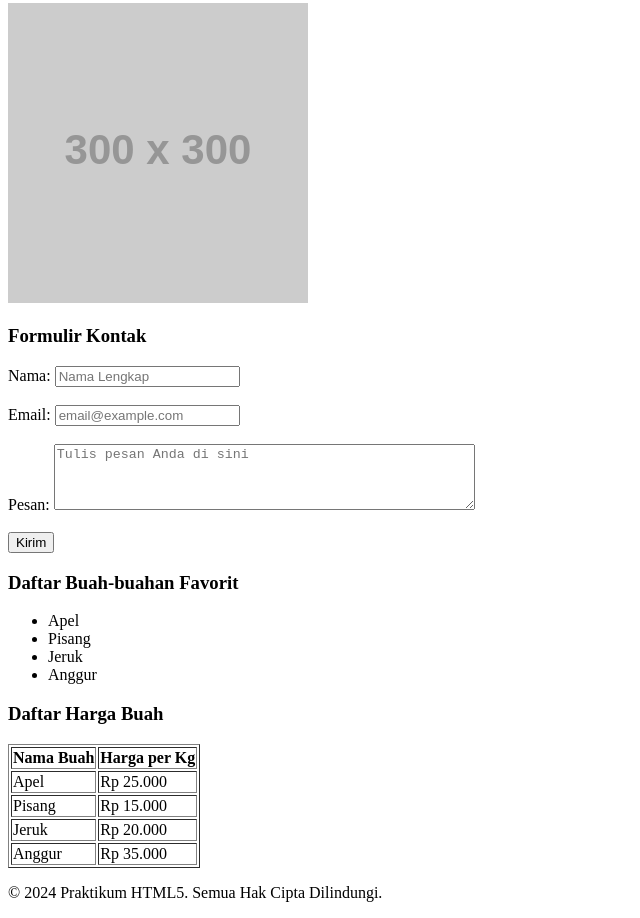
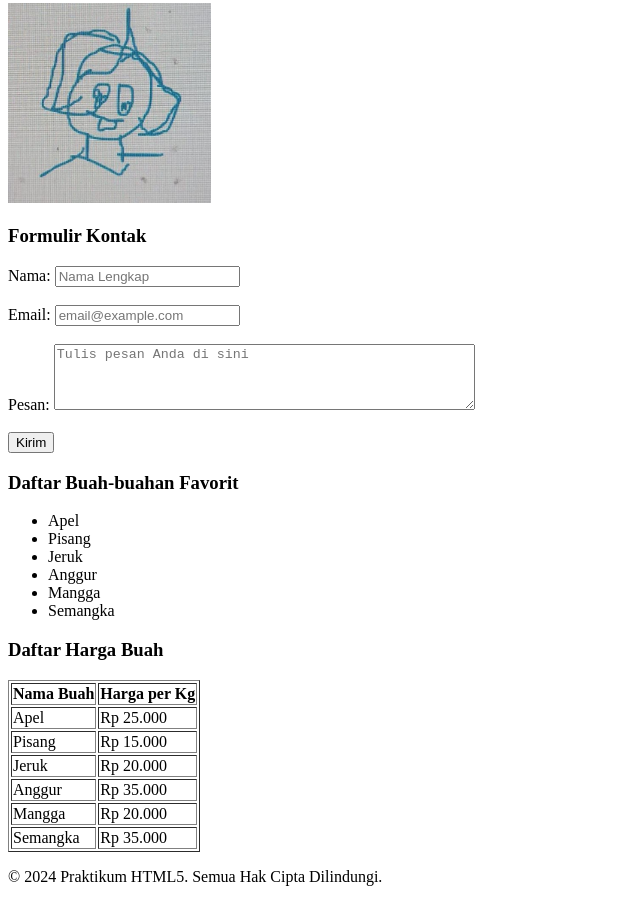
Before and after one commit to Avryzel/Prak-DW, a plain HTML site: page index.html in a window 1280 px wide. Shown: the part 387-1305 px from the top of the page, without its empty margins (0-640 px from the left). Drawn offline with Linux system fonts and the light colour scheme; placeholder pictures from the web are drawn by us.

Commit message:
menambah list pada daftar buah dan tabel harga buah

```diff
--- a/index.html
+++ b/index.html
@@ -35,7 +35,7 @@
          <!-- Elemen Gambar -->
          <section>
              <h3>Contoh Gambar</h3>
-             <img src="https://via.placeholder.com/300" alt="Contoh gambar">
+             <img src="/GambaranBocil.jpg" alt="Contoh gambar" height="200">
          </section>
 
          <!-- Elemen Form -->
@@ -63,6 +63,8 @@
                  <li>Pisang</li>
                  <li>Jeruk</li>
                  <li>Anggur</li>
+                 <li>Mangga</li>
+                 <li>Semangka</li>
              </ul>
          </section>
 
@@ -93,6 +95,14 @@
                          <td>Anggur</td>
                          <td>Rp 35.000</td>
                      </tr>
+                     <tr>
+                        <td>Mangga</td>
+                        <td>Rp 20.000</td>
+                     </tr>
+                     <tr>
+                        <td>Semangka</td>
+                        <td>Rp 35.000</td>
+                     </tr>
                  </tbody>
              </table>
          </section>
```
